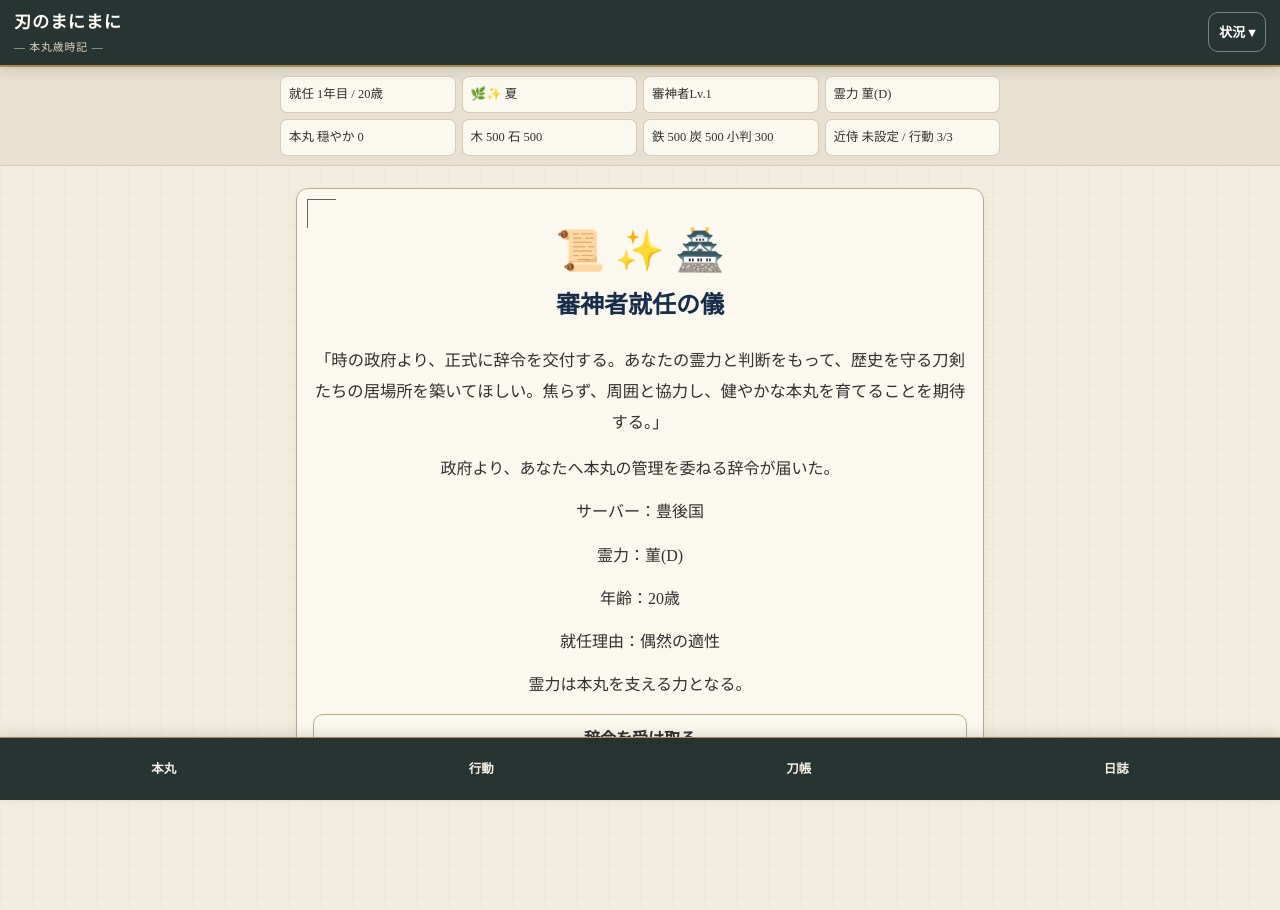
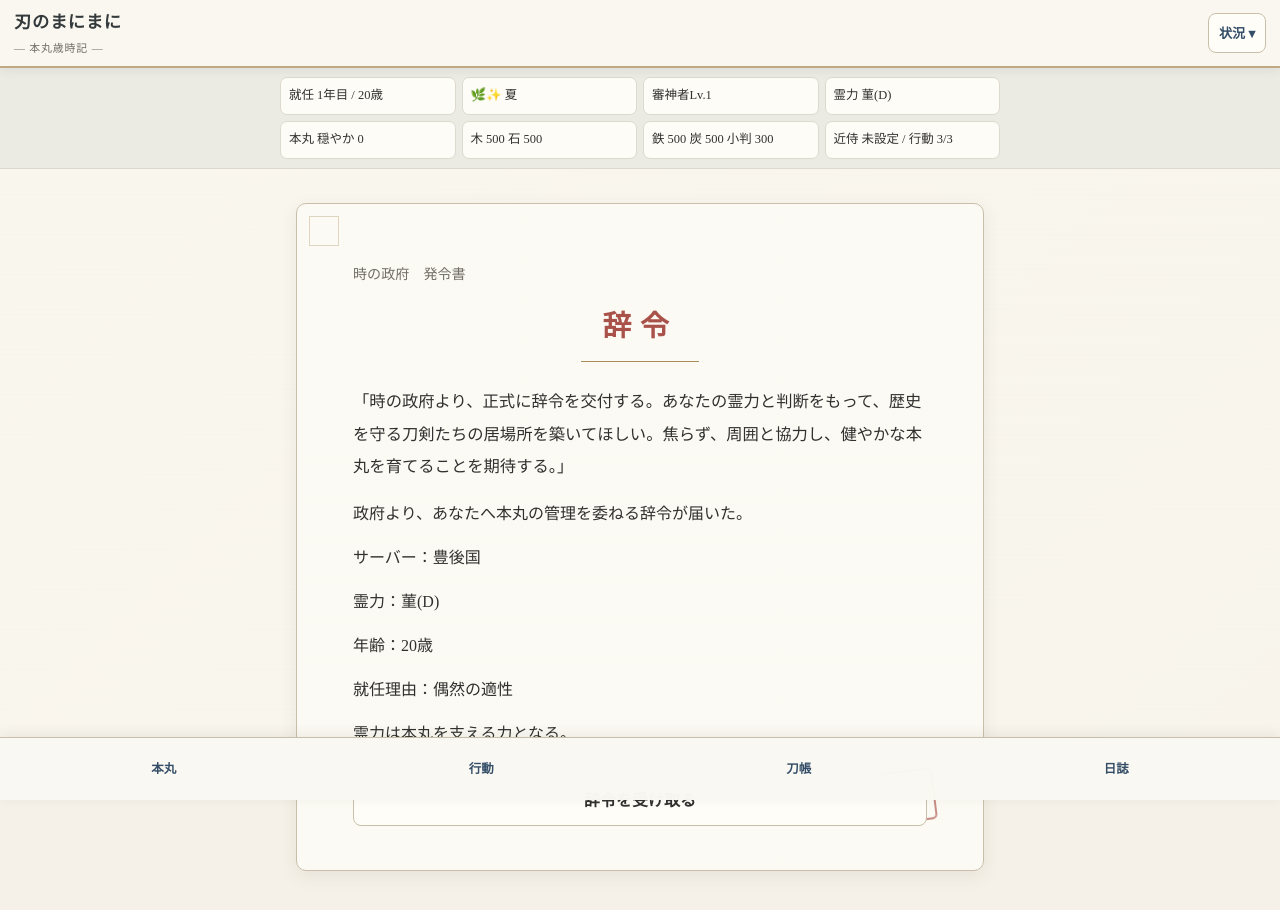
Before and after one commit to bousi123581/yaiba-no-manimani, a plain HTML site: page src/index.html in a window 1280 px wide. Both pictures are taken after a click on the button "新しく本丸を開く". Drawn offline with Linux system fonts and the light colour scheme.

Commit message:
UI: add washi theme and appointment presentation

```diff
--- a/src/index.html
+++ b/src/index.html
@@ -1,11 +1,33 @@
 <!doctype html>
 <html lang="ja">
 <head>
-<meta charset="utf-8"><meta name="viewport" content="width=device-width,initial-scale=1,viewport-fit=cover">
-<title>刃のまにまに v8.2</title><link rel="stylesheet" href="style.css">
-</head><body>
-<header class="top"><div class="brand">刃のまにまに <small>— 本丸歳時記 —</small></div><button id="fold" aria-label="ステータス折りたたみ">状況 ▾</button></header>
-<div id="status" class="status"></div><main id="app" class="app"></main>
-<nav id="nav" class="bottom-nav" hidden><button data-view="home">本丸</button><button data-view="actions">行動</button><button data-view="book">刀帳</button><button data-view="journal">日誌</button></nav>
-<div id="modal" class="modal" hidden><div class="modal-backdrop"></div><section class="modal-card" role="dialog" aria-modal="true"><div id="modal-content"></div></section></div>
-<script src="game.js"></script></body></html>
+  <meta charset="utf-8">
+  <meta name="viewport" content="width=device-width,initial-scale=1,viewport-fit=cover">
+  <meta name="theme-color" content="#f5f1e8">
+  <title>刃のまにまに v8.2</title>
+  <link rel="stylesheet" href="style.css">
+  <link rel="stylesheet" href="washi-theme.css">
+</head>
+<body>
+  <header class="top">
+    <div class="brand">刃のまにまに <small>— 本丸歳時記 —</small></div>
+    <button id="fold" aria-label="ステータス折りたたみ">状況 ▾</button>
+  </header>
+  <div id="status" class="status"></div>
+  <main id="app" class="app"></main>
+  <nav id="nav" class="bottom-nav" hidden>
+    <button data-view="home">本丸</button>
+    <button data-view="actions">行動</button>
+    <button data-view="book">刀帳</button>
+    <button data-view="journal">日誌</button>
+  </nav>
+  <div id="modal" class="modal" hidden>
+    <div class="modal-backdrop"></div>
+    <section class="modal-card" role="dialog" aria-modal="true">
+      <div id="modal-content"></div>
+    </section>
+  </div>
+  <script src="game.js"></script>
+  <script src="ui-enhancements.js"></script>
+</body>
+</html>
--- /dev/null
+++ b/src/ui-enhancements.js
@@ -0,0 +1,47 @@
+/* Small presentation-only enhancements; game state and save data are untouched. */
+(() => {
+  const emojiPattern = /[\u{1F300}-\u{1FAFF}\u{2600}-\u{27BF}\u{1F1E6}-\u{1F1FF}\uFE0F\u200D]/gu;
+
+  function cleanDecorativeEmoji(root) {
+    if (!root) return;
+    const walker = document.createTreeWalker(root, NodeFilter.SHOW_TEXT);
+    const textNodes = [];
+    while (walker.nextNode()) textNodes.push(walker.currentNode);
+    textNodes.forEach((node) => {
+      const parent = node.parentElement;
+      if (!parent || parent.closest("script, style, textarea")) return;
+      const clean = node.nodeValue.replace(emojiPattern, "").replace(/\s{2,}/g, " ");
+      if (clean !== node.nodeValue) node.nodeValue = clean;
+    });
+    root.querySelectorAll(".portrait, [style*='font-size:2.5rem']").forEach((el) => {
+      if (!el.textContent.trim()) el.setAttribute("aria-hidden", "true");
+    });
+  }
+
+  function decorateAppointment(root) {
+    const heading = root.querySelector(".hero h2, .hero h1");
+    if (!heading || !/就任|辞令/.test(heading.textContent)) return;
+    const documentCard = heading.closest(".hero");
+    if (!documentCard || documentCard.classList.contains("appointment-document")) return;
+
+    documentCard.classList.add("appointment-document");
+    documentCard.setAttribute("aria-label", "審神者就任の辞令");
+    heading.textContent = "辞令";
+    const kicker = document.createElement("p");
+    kicker.className = "appointment-kicker muted";
+    kicker.textContent = "時の政府　発令書";
+    heading.before(kicker);
+  }
+
+  function enhance(root = document) {
+    decorateAppointment(root);
+    cleanDecorativeEmoji(root.querySelector?.("#app") || document.getElementById("app"));
+    cleanDecorativeEmoji(root.querySelector?.("#modal-content") || document.getElementById("modal-content"));
+  }
+
+  const app = document.getElementById("app");
+  const modalContent = document.getElementById("modal-content");
+  if (app) new MutationObserver(() => enhance(document)).observe(app, { childList: true, subtree: true, characterData: true });
+  if (modalContent) new MutationObserver(() => cleanDecorativeEmoji(modalContent)).observe(modalContent, { childList: true, subtree: true, characterData: true });
+  enhance(document);
+})();
--- /dev/null
+++ b/src/washi-theme.css
@@ -0,0 +1,381 @@
+/*
+ * UI theme extension for 刃のまにまに.
+ * To use a paper texture, replace `none` with `url("../assets/washi.jpg")`.
+ * Keep the file path relative to this stylesheet (src/).
+ */
+:root {
+  --ink: #30312f;
+  --muted: #716e67;
+  --sumi: #343a3b;
+  --indigo: #526d88;
+  --indigo-dark: #354e68;
+  --vermilion: #a95249;
+  --gold: #a98d59;
+  --paper: #f5f1e8;
+  --paper-light: #fcfaf4;
+  --panel: #fffdf8;
+  --line: #ded9ce;
+  --line-strong: #c9bfa9;
+  --washi-image: none;
+  --washi-overlay: rgba(250, 247, 239, 0.78);
+}
+
+html {
+  background: #f5f1e8;
+}
+
+body {
+  color: var(--ink);
+  background-color: #f5f1e8;
+  background-image:
+    linear-gradient(var(--washi-overlay), var(--washi-overlay)),
+    var(--washi-image),
+    repeating-linear-gradient(0deg, rgba(103, 91, 67, 0.018) 0 1px, transparent 1px 5px),
+    linear-gradient(135deg, #f8f5ed, #f0ece2);
+  background-size: cover, cover, auto, cover;
+  background-position: center, center, center, center;
+  background-attachment: fixed;
+  line-height: 1.75;
+}
+
+.top {
+  background: rgba(249, 247, 240, 0.97);
+  color: var(--sumi);
+  border-bottom: 2px solid rgba(169, 141, 89, 0.72);
+  box-shadow: 0 2px 10px rgba(55, 55, 48, 0.08);
+}
+
+.brand small {
+  color: var(--muted);
+}
+
+.top button {
+  border-color: var(--line-strong);
+  background: #fffdf8;
+  color: var(--indigo-dark);
+}
+
+.status {
+  background: rgba(235, 234, 227, 0.96);
+  border-bottom-color: var(--line);
+}
+
+.stat {
+  background: rgba(255, 253, 248, 0.94);
+  border-color: var(--line);
+  color: var(--ink);
+}
+
+.app {
+  padding-top: clamp(14px, 3vw, 24px);
+}
+
+.app > h2,
+.modal-card h2,
+.hero h1,
+.hero h2,
+.section-title,
+.battle-history h3 {
+  color: var(--indigo-dark);
+}
+
+.paper {
+  background: rgba(255, 253, 248, 0.96);
+  border-color: var(--line);
+  border-radius: 10px;
+  box-shadow: 0 2px 9px rgba(63, 58, 46, 0.045);
+}
+
+.hero {
+  background: rgba(252, 250, 244, 0.97);
+  border: 1px solid var(--line-strong);
+}
+
+.hero::before,
+.hero::after {
+  border-color: var(--gold);
+}
+
+.hero h1 {
+  letter-spacing: 0.12em;
+}
+
+button {
+  border-color: var(--line-strong);
+  background: #fffdf8;
+  color: var(--ink);
+  border-radius: 8px;
+  min-height: 48px;
+}
+
+button:hover {
+  border-color: var(--indigo);
+  background: #f5f7f8;
+}
+
+button:focus-visible,
+input:focus-visible,
+summary:focus-visible {
+  outline-color: rgba(82, 109, 136, 0.45);
+}
+
+.primary-action,
+.choice button.primary-action {
+  background: var(--indigo);
+  border-color: var(--indigo);
+  color: #fff;
+}
+
+.primary-action:hover,
+.choice button.primary-action:hover {
+  background: var(--indigo-dark);
+}
+
+.choice button {
+  border-left-color: var(--vermilion);
+}
+
+.bottom-nav {
+  background: rgba(250, 248, 242, 0.98);
+  border-top: 1px solid var(--line-strong);
+  box-shadow: 0 -3px 12px rgba(55, 55, 48, 0.08);
+}
+
+.bottom-nav button {
+  color: var(--indigo-dark);
+}
+
+.bottom-nav button:hover,
+.bottom-nav button:active {
+  background: #edf0f2;
+}
+
+.modal-backdrop {
+  background: rgba(38, 42, 43, 0.48);
+}
+
+.modal-card {
+  background: var(--paper-light);
+  border-color: var(--line-strong);
+  border-radius: 12px;
+}
+
+.modal-card h2 {
+  border-bottom-color: var(--line);
+}
+
+.portrait {
+  background: #f0eee7;
+  border-color: var(--line);
+}
+
+.portrait:empty::after {
+  content: "刀";
+  color: var(--indigo);
+  font-size: 2.4rem;
+  border: 1px solid var(--line-strong);
+  width: 76px;
+  height: 76px;
+  display: grid;
+  place-items: center;
+  border-radius: 50%;
+}
+
+.log {
+  background: rgba(248, 246, 239, 0.82);
+  border-left-color: var(--gold);
+}
+
+.muted {
+  color: var(--muted);
+}
+
+.danger {
+  color: var(--vermilion);
+}
+
+.section-title {
+  border-bottom-color: var(--line-strong);
+}
+
+.listitem {
+  border-bottom-color: var(--line);
+}
+
+.map-node {
+  background: #f7f6f1;
+  border-color: var(--line);
+}
+
+.map-node span {
+  background: #e4e6e5;
+  color: var(--sumi);
+}
+
+.map-node.done {
+  background: #eff2ed;
+  border-color: #bdc9b8;
+}
+
+.map-node.current {
+  background: #edf1f5;
+  border-color: var(--indigo);
+}
+
+.map-node.current span {
+  background: var(--indigo);
+}
+
+.party-tag {
+  background: #eeece5;
+}
+
+.roster-choice {
+  background: var(--panel);
+  border-color: var(--line);
+}
+
+.roster-choice input {
+  accent-color: var(--indigo);
+}
+
+.battle-history {
+  background: var(--panel);
+  border-color: var(--line-strong);
+}
+
+#battle-log-list .log {
+  background: #f8f6ef;
+  border-left-color: var(--gold);
+}
+
+#battle-log-list .latest-log {
+  background: #edf1f5;
+  border-left-color: var(--indigo);
+}
+
+.battle-details {
+  background: #f8f6ef;
+  border-color: var(--line);
+}
+
+.battle-fixed-controls {
+  background: rgba(250, 248, 242, 0.98);
+  border-top-color: var(--line-strong);
+}
+
+.season-overlay {
+  background: rgba(245, 241, 232, 0.96);
+  color: var(--indigo-dark);
+}
+
+/* Appointment notice: existing generated profile content is retained as-is. */
+.appointment-document {
+  position: relative;
+  overflow: hidden;
+  text-align: left;
+  padding: clamp(22px, 6vw, 44px);
+  background-color: #fbf8ef;
+  background-image:
+    linear-gradient(rgba(252, 250, 244, 0.9), rgba(252, 250, 244, 0.9)),
+    var(--washi-image),
+    repeating-linear-gradient(0deg, rgba(103, 91, 67, 0.02) 0 1px, transparent 1px 5px);
+  border: 1px solid var(--line-strong);
+  box-shadow: 0 5px 18px rgba(63, 58, 46, 0.08);
+  animation: notice-appear 650ms ease-out both;
+}
+
+.appointment-document::before {
+  content: "";
+  position: absolute;
+  inset: 12px;
+  border: 1px solid rgba(169, 141, 89, 0.45);
+  pointer-events: none;
+}
+
+.appointment-document::after {
+  content: "時の政府";
+  position: absolute;
+  right: clamp(22px, 7vw, 48px);
+  bottom: clamp(22px, 7vw, 48px);
+  width: 48px;
+  height: 48px;
+  display: grid;
+  place-items: center;
+  color: var(--vermilion);
+  border: 2px solid rgba(169, 82, 73, 0.72);
+  border-radius: 5px;
+  font-size: 0.68rem;
+  letter-spacing: 0.08em;
+  opacity: 0;
+  transform: rotate(-7deg) scale(0.9);
+  animation: seal-appear 420ms ease-out 520ms forwards;
+}
+
+.appointment-document h2 {
+  position: relative;
+  width: fit-content;
+  margin: 0 auto 24px;
+  padding: 0 22px 10px;
+  color: var(--vermilion);
+  font-size: 1.8rem;
+  letter-spacing: 0.3em;
+  border-bottom: 1px solid var(--gold);
+}
+
+.appointment-document .dialog-line {
+  line-height: 2;
+}
+
+.appointment-document p {
+  position: relative;
+  z-index: 1;
+}
+
+.appointment-document button {
+  position: relative;
+  z-index: 2;
+  margin-top: 12px;
+}
+
+@keyframes notice-appear {
+  from { opacity: 0; transform: translateY(8px); }
+  to { opacity: 1; transform: translateY(0); }
+}
+
+@keyframes seal-appear {
+  to { opacity: 0.9; transform: rotate(-7deg) scale(1); }
+}
+
+@media (min-width: 600px) {
+  .appointment-document {
+    padding: 44px 56px;
+  }
+}
+
+@media (max-width: 380px) {
+  .appointment-document {
+    padding: 26px 18px 78px;
+  }
+
+  .appointment-document::before {
+    inset: 8px;
+  }
+
+  .appointment-document h2 {
+    margin-bottom: 18px;
+  }
+
+  .bottom-nav button {
+    color: var(--indigo-dark);
+  }
+}
+
+@media (prefers-reduced-motion: reduce) {
+  .appointment-document,
+  .appointment-document::after {
+    animation: none;
+    opacity: 1;
+    transform: none;
+  }
+}
```
